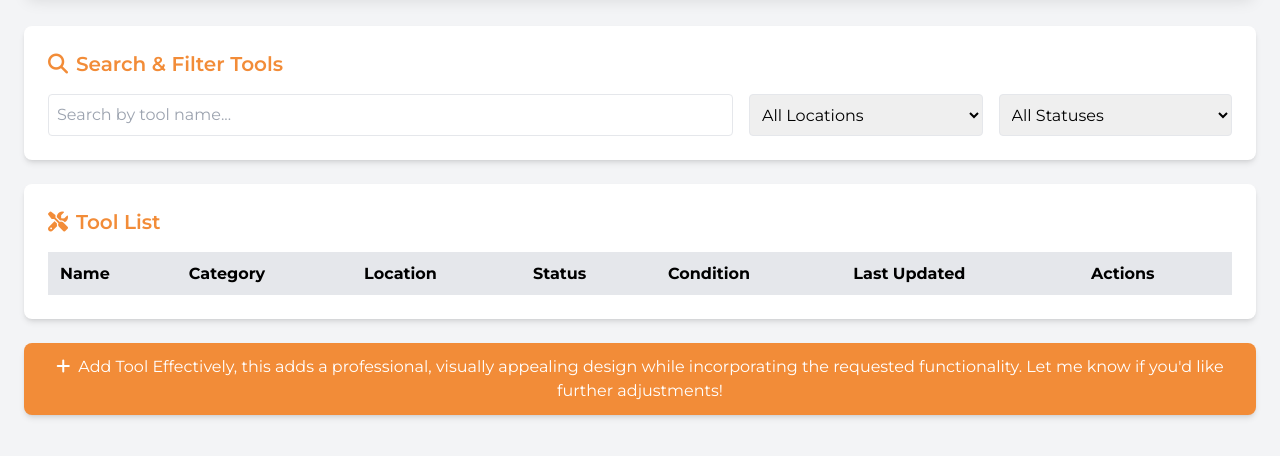
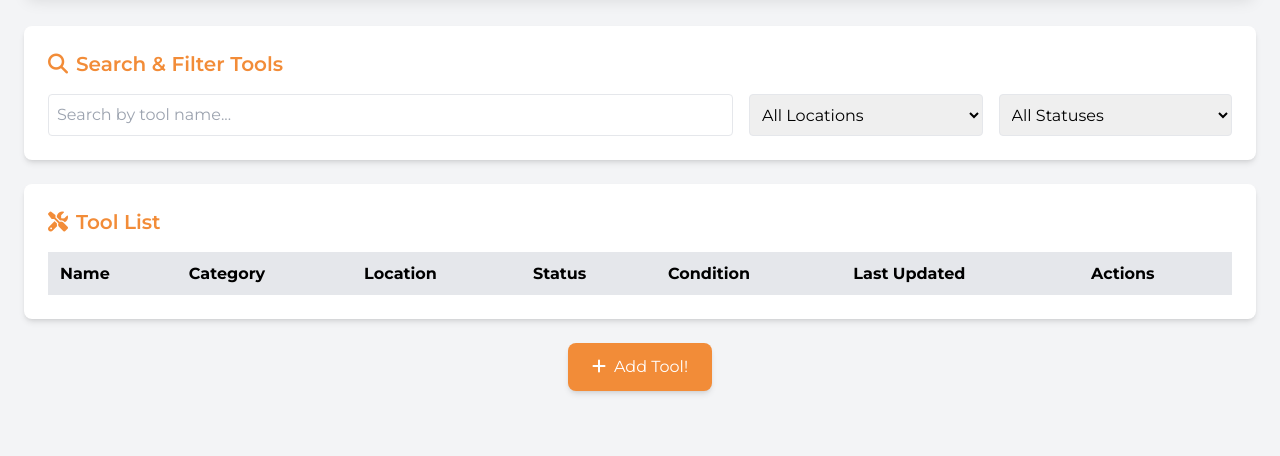
Before and after one commit to brucey5/bruce.github.io, a plain HTML site: page index.html in a window 1280 px wide. Shown: the part 142-598 px from the top of the page. Drawn offline with nearby package versions, Linux system fonts and the light colour scheme.

Commit message:
Update index.html

```diff
--- a/index.html
+++ b/index.html
@@ -157,5 +157,4 @@
     <!-- Add Tool Button -->
     <div class="text-center mb-6">
       <button id="addToolBtn" class="btn-orange text-white px-6 py-3 rounded-lg shadow-md">
-        <i class="fas fa-plus mr-2"></i>Add Tool
- Effectively, this adds a professional, visually appealing design while incorporating the requested functionality. Let me know if you'd like further adjustments!
+        <i class="fas fa-plus mr-2"></i>Add Tool!
```
